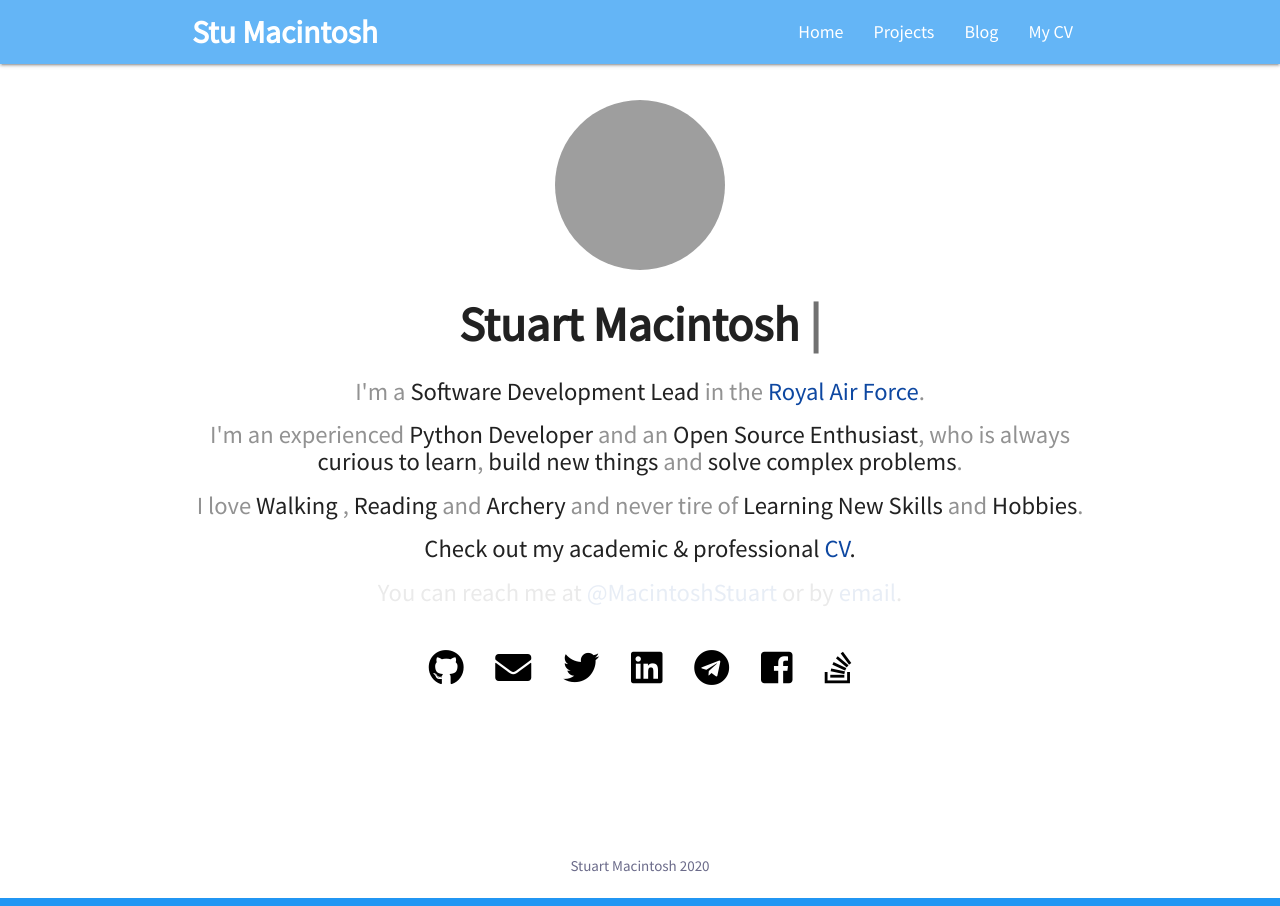
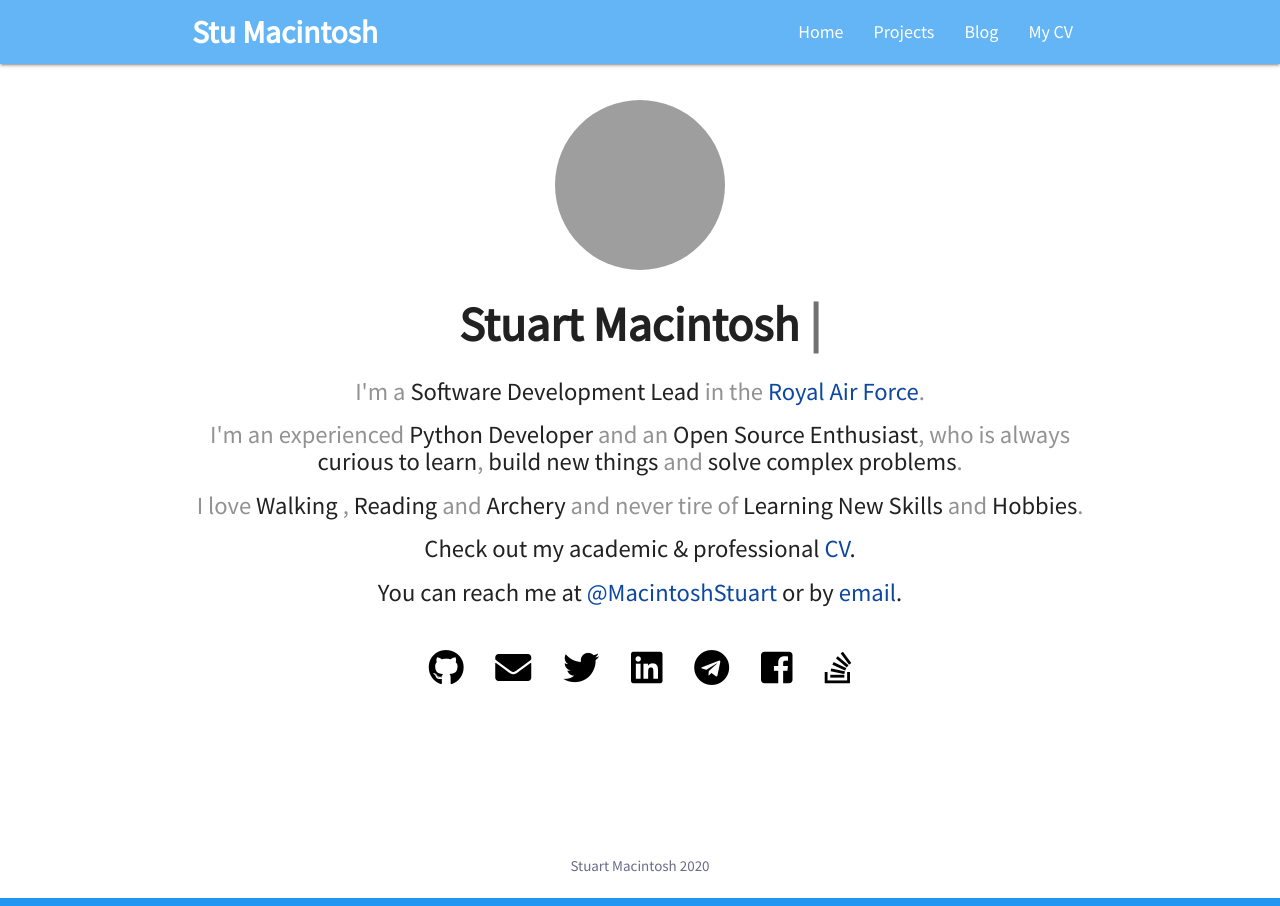
Before and after one commit to SmTaUcM/SmTaUcM.github.io, a Jekyll site: the page built from index.html, in a window 1280 px wide. Built offline with Jekyll 4.4.1, drawn with Linux system fonts in a browser that asks for light colours; nearby versions of some CDN libraries; grey boxes are pictures that could not be loaded.

```diff
--- a/_layouts/default.html
+++ b/_layouts/default.html
@@ -95,7 +95,6 @@
 $("#test3").delay(3000).animate({"opacity":"1"},500);
 $("#test4").delay(3500).animate({"opacity":"1"},500);
 $("#test5").delay(4000).animate({"opacity":"1"},500);
-$("#test6").delay(4500).animate({"opacity":"1"},500);
 });
 </script>
 
--- a/index.html
+++ b/index.html
@@ -50,7 +50,7 @@
       >.
     </h5>
 
-    <h5 id="test6">
+    <h5 id="test5">
       You can reach me at
       <span class="hov">
         <a href="http://twitter.com/{{ site.twitter }}" target="_blank"
```
